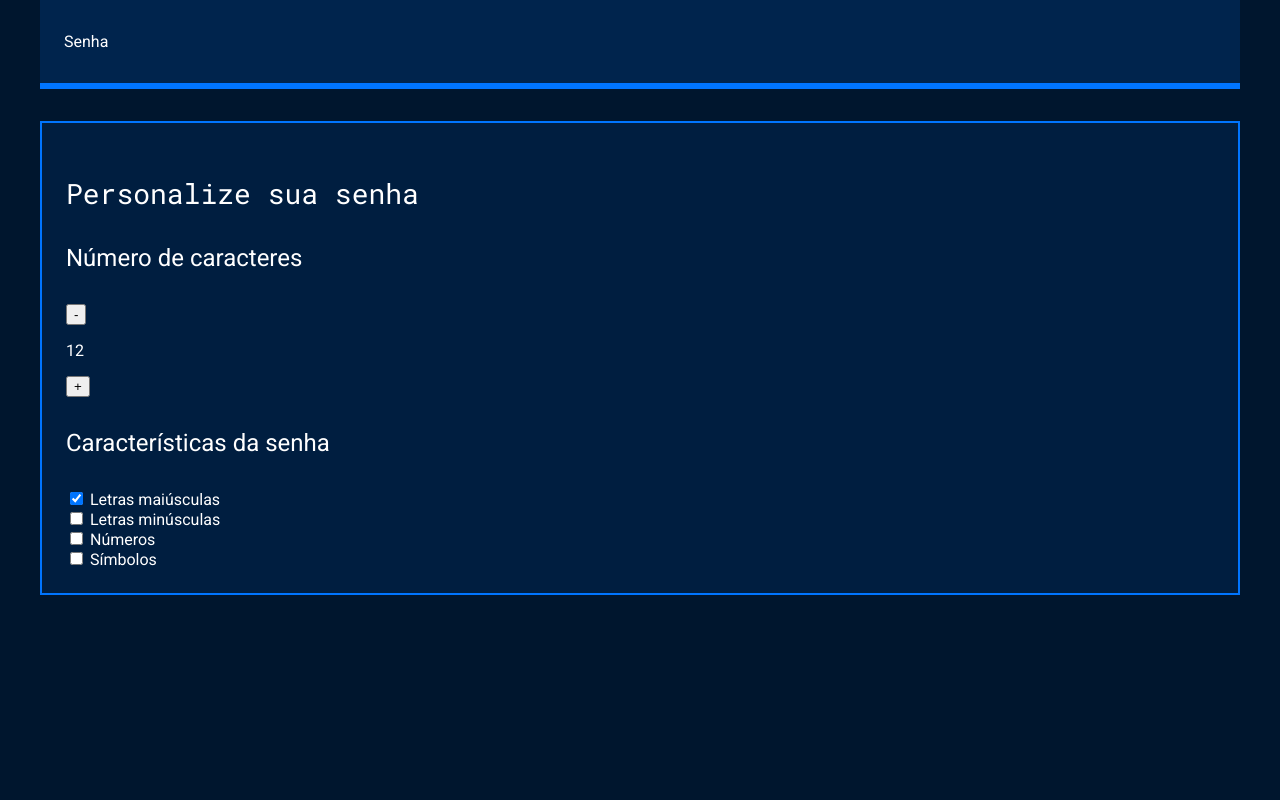
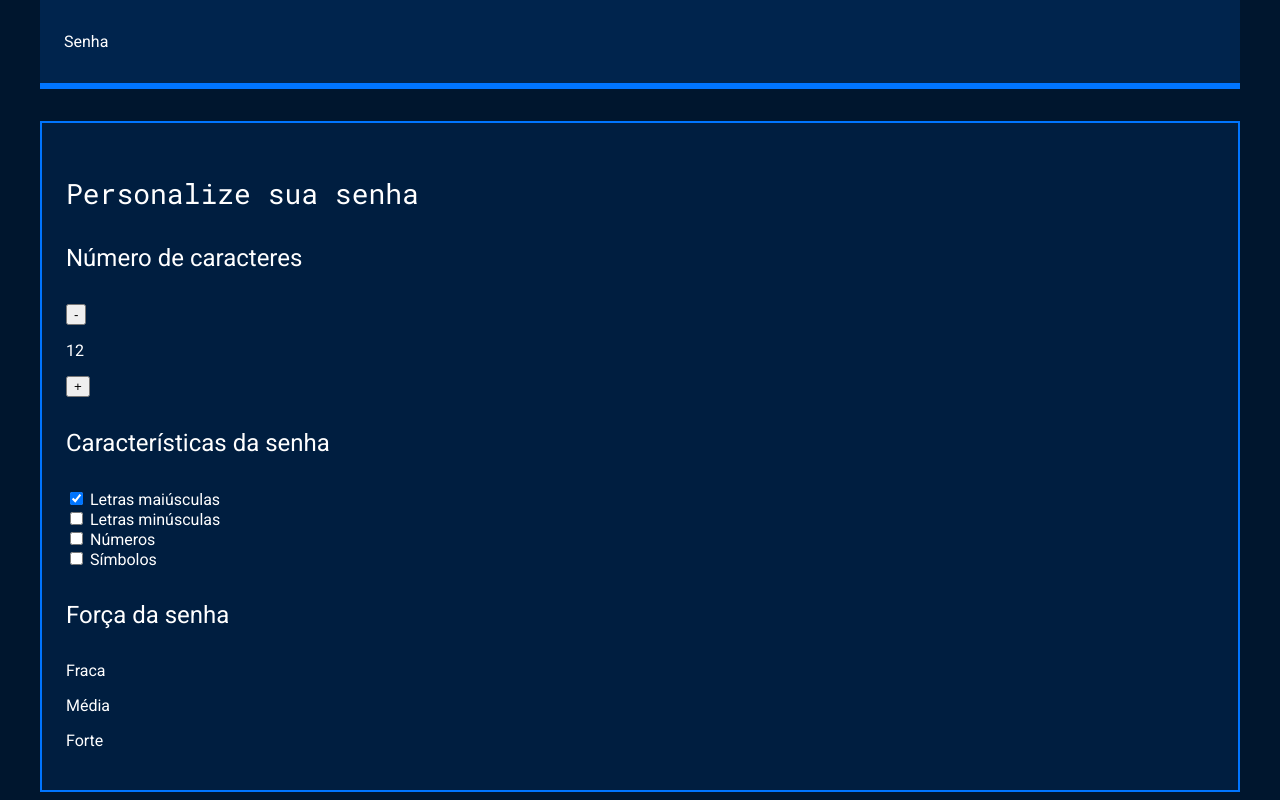
Before and after one commit to MoraesMatheusHenrique/Edith-3.2, a plain HTML site: page index.html in a window 1280 px wide. Shown: the part 346-1146 px from the top of the page. Before the commit the page ends 949 px from the top, so only its background shows below. Drawn offline with Linux system fonts and the light colour scheme.

Commit message:
Update index.html

```diff
--- a/index.html
+++ b/index.html
@@ -49,7 +49,20 @@
                         <label for="simbolo">Símbolos</label>
                     </div>
                 </div>
-
+                <div class="parametro-senha">
+                    <h4 class="parametro-senha__titulo">Força da senha</h4>
+                    <div class="barra"></div>
+                    <div class="forca fraca"></div>
+                    <div class="parametro-senha-textos">
+                        <p>Fraca</p>
+                        <p>Média</p>
+                        <p>Forte</p>
+                    </div>
+                    <p class="entropia"></p>
+                </div>
+            </div>
+        </div>
+    </section>
+    <script src="main.js"></script>
 </body>
-
 </html>
```
